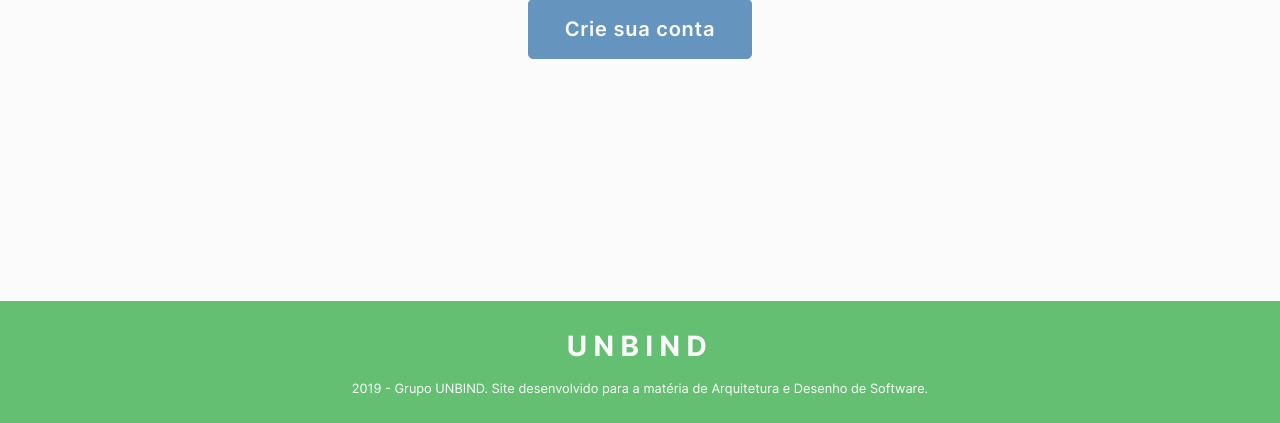
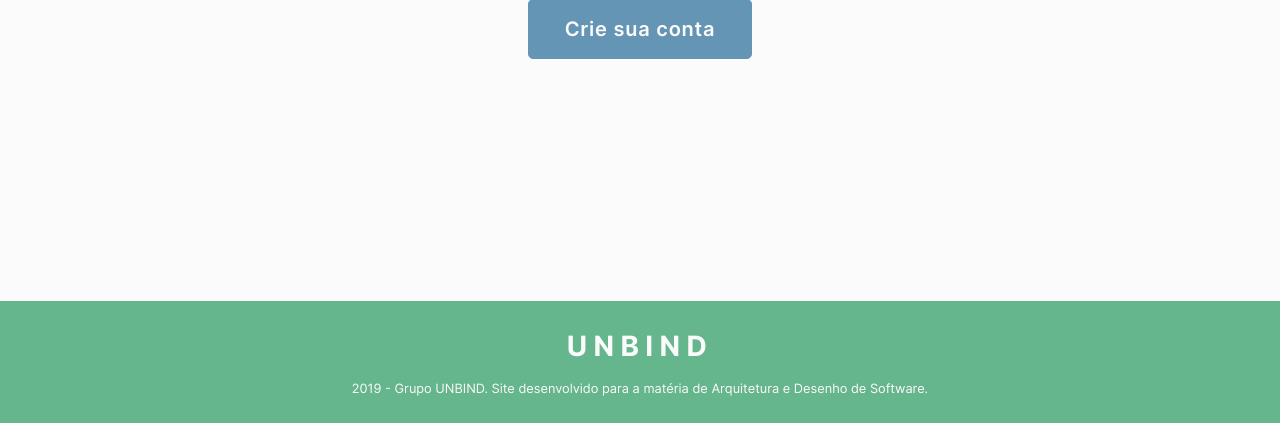
Before and after one commit to ads-unbind/unbind, a Django app: page / in a window 1280 px wide. Shown: the part 499-922 px from the top of the page. Run offline with Django 3.2, Linux system fonts and the light colour scheme; some libraries are stand-ins or nearby versions.

Commit message:
Atualiza cores no style.css

```diff
--- a/src/static/css/style.css
+++ b/src/static/css/style.css
@@ -132,17 +132,23 @@
 /* style.css */
 
 :root {
-    --unbind-blue-1: #6595bf;
-    --unbind-blue-2: #a0bdd9;
-    --unbind-green-1: #65bf73;
-    --unbind-green-2: #a0d9a9;
+    --unbind-blue: #6595B5;
+    --unbind-blue-dark: #3D7397;
+    --unbind-blue-light1: #8FB6D0;
+    --unbind-blue-light2: #BCD6E7;
+    --unbind-green: #65B58D;
+    --unbind-green-dark: #3D976A;
+    --unbind-green-light1: #8FD0AF;
+    --unbind-green-light2: #BCE7D1;
+    --unbind-red: #B56D65;
+    --unbind-red-dark: #97463D;
     --unbind-white: #fbfbfb;
     --unbind-black: #444444;
 }
 
 body {
     font-family: Inter;
-    color: #495057;
+    color: var(--unbind-black);
 }
 
 section {
@@ -234,11 +240,11 @@ div.rounded {
 /* Bg */
 
 .bg-primary {
-    background-color: var(--unbind-blue-1)!important;
+    background-color: var(--unbind-blue)!important;
 }
 
 .bg-secondary {
-    background-color: var(--unbind-green-1)!important;
+    background-color: var(--unbind-green)!important;
 }
 
 .bg-white {
```
Also changed, not shown: other parts of src/static/css/style.css (+12 -12 lines).
